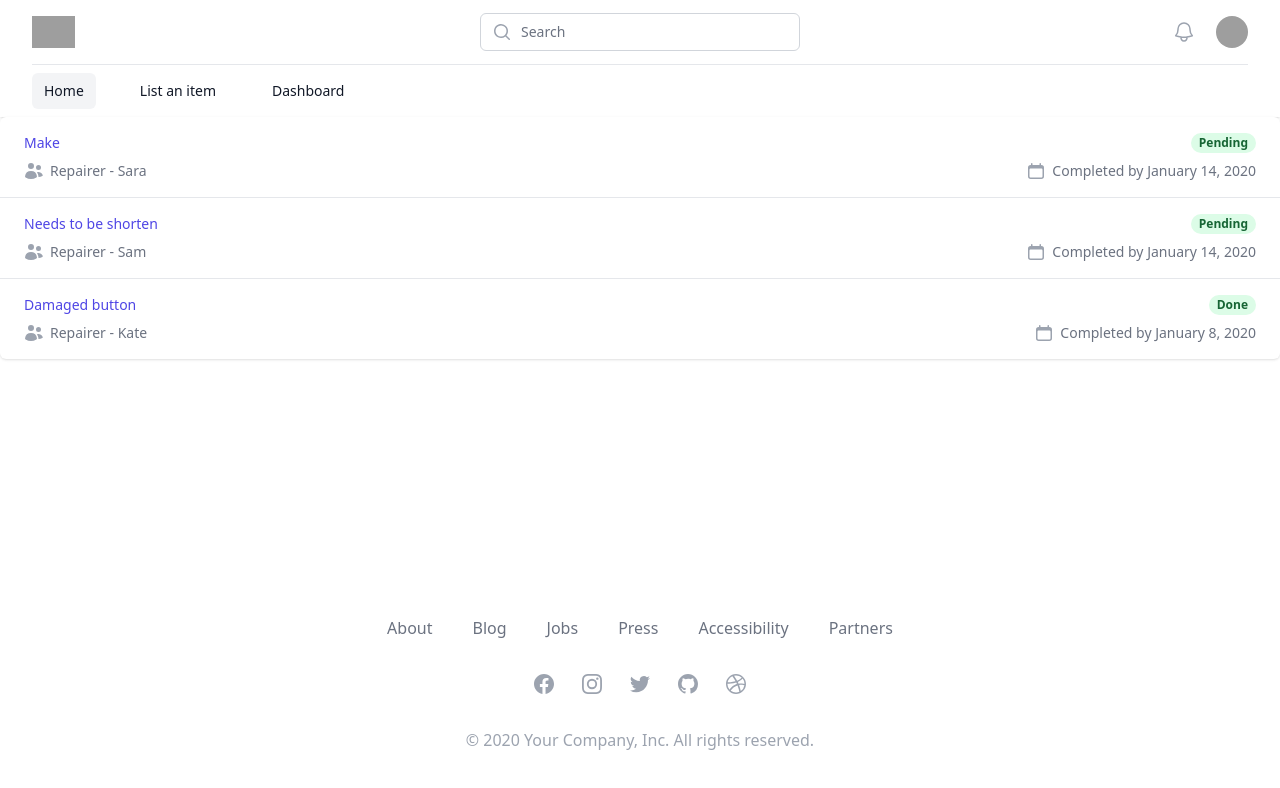
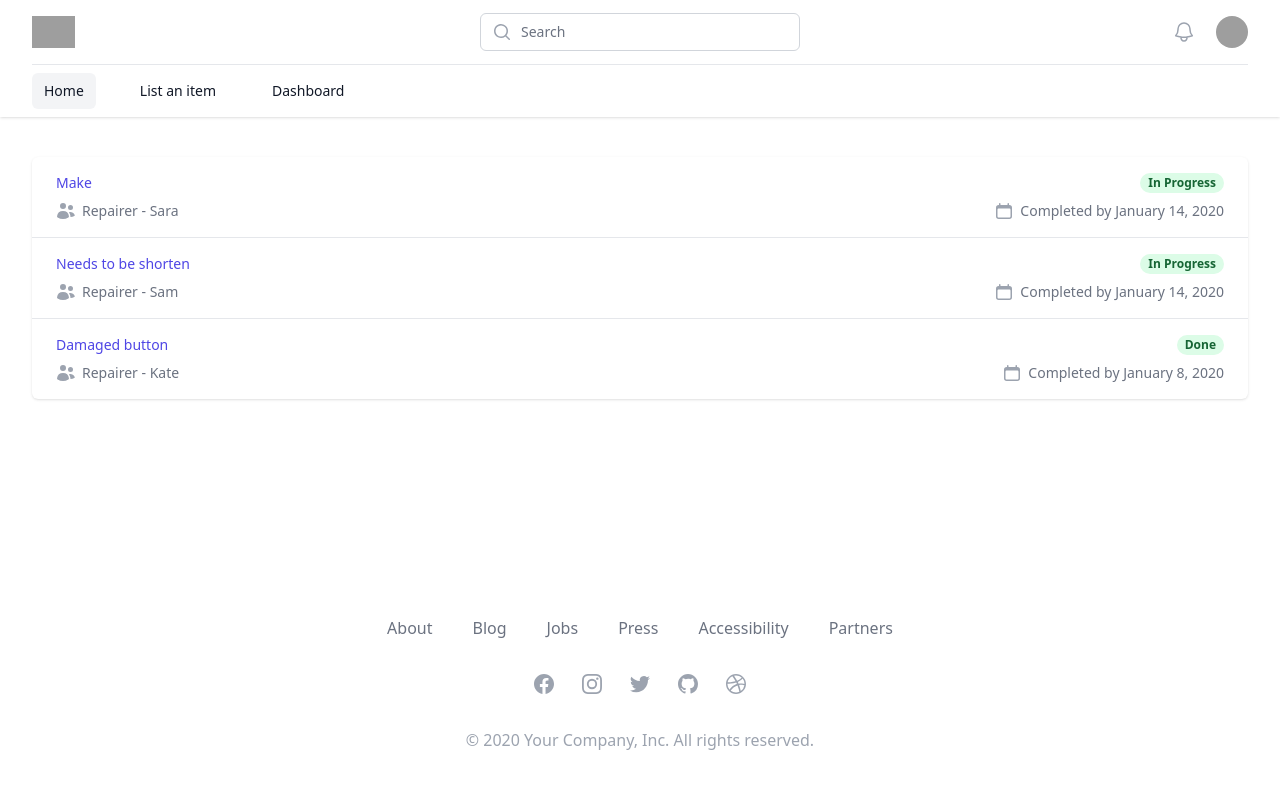
Before and after one commit to AllieDev/Startup-Weekend, a Vue app: page /dashboard in a window 1280 px wide. Shown: the top 788 px of the page. Built offline with nearby package versions, Linux system fonts and the light colour scheme; grey boxes are pictures that could not be loaded.

Commit message:
added container for dashboard

```diff
--- a/src/components/header/navbar.vue
+++ b/src/components/header/navbar.vue
@@ -1,5 +1,5 @@
 <template>
-  <Disclosure as="header" class="bg-white shadow" v-slot="{ open }">
+  <Disclosure as="header" class="bg-white shadow mb-10" v-slot="{ open }">
     <div
       class="mx-auto max-w-7xl px-2 sm:px-4 lg:divide-y lg:divide-gray-200 lg:px-8"
     >
--- a/src/views/Dashboard.vue
+++ b/src/views/Dashboard.vue
@@ -1,5 +1,6 @@
 <!-- This example requires Tailwind CSS v2.0+ -->
 <template>
+  <div class="container mx-auto sm:px-6 lg:px-8">
     <div class="overflow-hidden bg-white shadow sm:rounded-md">
       <ul role="list" class="divide-y divide-gray-200">
         <li v-for="position in positions" :key="position.id">
@@ -37,7 +38,9 @@
                   {{ position.location }}
                 </p> -->
                 </div>
-              <div class="mt-2 flex items-center text-sm text-gray-500 sm:mt-0">
+                <div
+                  class="mt-2 flex items-center text-sm text-gray-500 sm:mt-0"
+                >
                   <CalendarIcon
                     class="mr-1.5 h-5 w-5 flex-shrink-0 text-gray-400"
                     aria-hidden="true"
@@ -56,6 +59,7 @@
         </li>
       </ul>
     </div>
+  </div>
 </template>
 
 <script setup>
@@ -65,7 +69,7 @@ const positions = [
   {
     id: 1,
     title: "Make",
-    type: "Pending",
+    type: "In Progress",
     // location: "Remote",
     department: "Sara",
     closeDate: "2020-01-07",
@@ -74,7 +78,7 @@ const positions = [
   {
     id: 2,
     title: "Needs to be shorten",
-    type: "Pending",
+    type: "In Progress",
     // location: "Remote",
     department: "Sam",
     closeDate: "2020-01-07",
```
Lines whose indentation alone changed are shown as unchanged.
